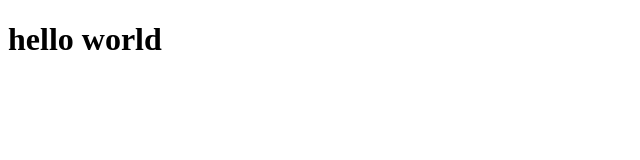
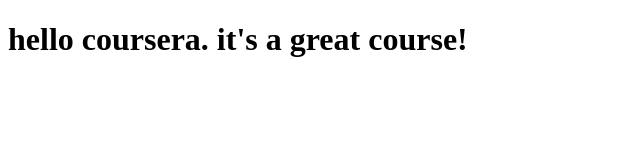
Before and after one commit to chirimoyita/coursera-test, a plain HTML site: page site/index.html in a window 1280 px wide. Shown: the whole page, without its empty margins (0-640 px from the left). Drawn offline with Linux system fonts and the light colour scheme.

Commit message:
small addition to the page content

```diff
--- a/site/index.html
+++ b/site/index.html
@@ -4,6 +4,6 @@
 	<title>hello coursera</title>
 </head>
 <body>
- <h1>hello world</h1>
+ <h1>hello coursera. it's a great course!</h1>
 </body>
 </html>
```
